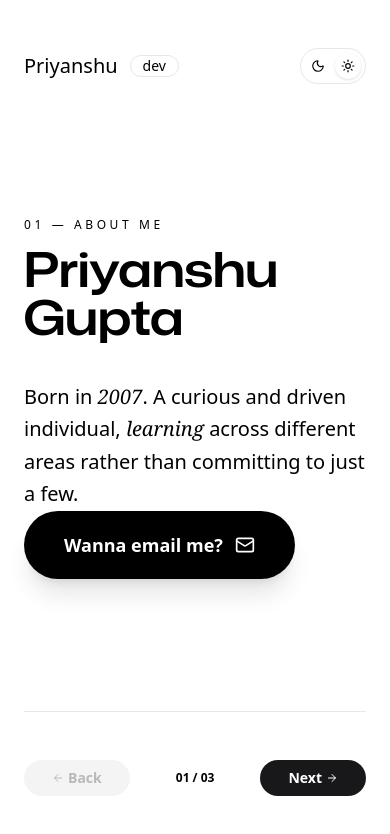
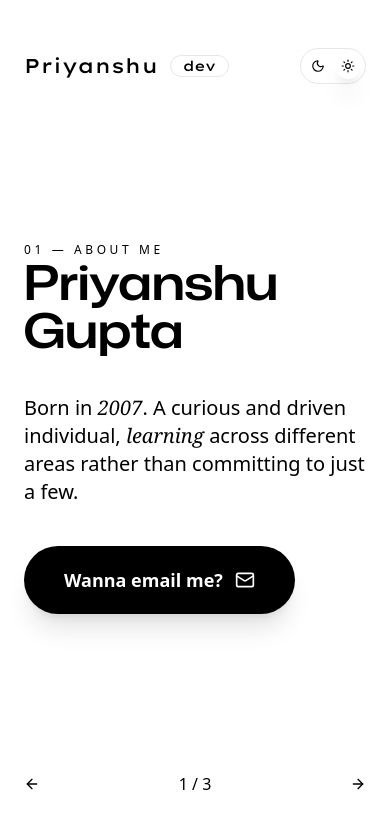
Before and after one commit to Priyansxu/Priyanshu, a Next.js app: page / in a window 390 px wide. Shown: the top 834 px of the page. Built offline with nearby package versions, Linux system fonts and the light colour scheme.

Commit message:
Update page.js

```diff
--- a/app/page.js
+++ b/app/page.js
@@ -36,10 +36,10 @@ const pages = [
     button: "Social medias",
     buttonType: "social",
     links: [
-      { icon: <Github className="w-4 h-4" />, href: "https://github.com/Priyansxu" },
-      { icon: <Instagram className="w-4 h-4" />, href: "https://instagram.com/priyansxu_gupta" },
-      { icon: <Twitter className="w-4 h-4" />, href: "https://x.com/priyansxu_gupta" },
-      { icon: <Send className="w-4 h-4" />, href: "https://t.me/priyansxu_gupta" },
+      { label: "Github", icon: <Github className="w-4 h-4" />, href: "https://github.com/Priyansxu" },
+      { label: "Instagram", icon: <Instagram className="w-4 h-4" />, href: "https://instagram.com/priyansxu_gupta" },
+      { label: "Twitter", icon: <Twitter className="w-4 h-4" />, href: "https://x.com/priyansxu_gupta" },
+      { label: "Telegram", icon: <Send className="w-4 h-4" />, href: "https://t.me/priyansxu_gupta" },
     ],
   },
   {
@@ -72,19 +72,17 @@ export default function Page() {
   return (
     <main className="min-h-screen flex flex-col bg-background dark:bg-black text-foreground">
       <div className="relative z-10 flex flex-col min-h-screen max-w-4xl mx-auto w-full px-6 md:px-12 py-12 md:py-20">
-        <header className="flex items-center justify-between mb-24">
-          <h1 className="text-xl font-medium flex items-center gap-3">
+        <header className="flex items-center justify-between mb-24 md:mb-32">
+          <h1 className="text-xl font-medium font-lexend flex items-center gap-3">
             Priyanshu
-            <div className="text-sm rounded-3xl px-3 border bg-white text-black">
-              dev
-            </div>
+            <div className="text-sm rounded-3xl px-3 border bg-white text-black">dev</div>
           </h1>
 
-          <div className="flex gap-1 p-1 rounded-3xl border bg-card">
+          <div className="flex gap-1 p-1 rounded-3xl bg-card border">
             <button onClick={() => setTheme("dark")} className="p-1.5">
               <Moon className="w-3.5 h-3.5" />
             </button>
-            <button onClick={() => setTheme("light")} className="p-1.5 rounded-full bg-white shadow">
+            <button onClick={() => setTheme("light")} className="p-1.5 rounded-full bg-white shadow-xl">
               <Sun className="w-3.5 h-3.5" />
             </button>
           </div>
@@ -97,78 +95,53 @@ export default function Page() {
               initial={{ opacity: 0, y: 20 }}
               animate={{ opacity: 1, y: 0 }}
               exit={{ opacity: 0, y: -20 }}
-              transition={{ duration: 0.45, ease: [0.19, 1, 0.22, 1] }}
+              transition={{ duration: 0.5, ease: [0.19, 1, 0.22, 1] }}
               className="space-y-10"
             >
-              <div className="space-y-3">
+              <div>
                 <div className="text-primary text-xs tracking-[0.3em] uppercase">
                   {current.id} — {current.subtitle}
                 </div>
-                <h2 className="text-5xl md:text-8xl font-mona">
-                  {current.title}
-                </h2>
+                <h2 className="text-5xl md:text-8xl font-mona">{current.title}</h2>
               </div>
 
-              <p className="text-xl md:text-2xl leading-relaxed text-muted-foreground max-w-xl">
-                {current.text}
-              </p>
+              <p className="text-xl md:text-2xl text-muted-foreground max-w-xl">{current.text}</p>
 
               {current.buttonType !== "social" ? (
-                <Link href={current.action}>
-                  <motion.div
-                    whileHover={{ scale: 1.04 }}
-                    whileTap={{ scale: 0.97 }}
-                    className="inline-flex items-center gap-3 px-10 py-5 rounded-full font-bold text-lg shadow-xl bg-black text-white dark:bg-white dark:text-black cursor-pointer"
-                  >
-                    {current.button}
-                    {current.buttonType === "default" && <ArrowRight className="w-5 h-5" />}
-                    {current.buttonType === "email" && <Mail className="w-5 h-5" />}
-                  </motion.div>
+                <Link
+                  href={current.action}
+                  target={current.action?.startsWith("http") ? "_blank" : undefined}
+                  className="inline-flex items-center gap-3 px-10 py-5 rounded-full font-bold text-lg shadow-xl bg-black text-white dark:bg-white dark:text-black"
+                >
+                  {current.button}
+                  {current.buttonType === "email" && <Mail className="w-5 h-5" />}
+                  {current.buttonType === "default" && <ArrowRight className="w-5 h-5" />}
                 </Link>
               ) : (
-                <div className="inline-flex items-center gap-4 px-10 py-5 rounded-full font-bold text-lg shadow-xl bg-black text-white dark:bg-white dark:text-black">
+                <div className="inline-flex items-center gap-3 px-10 py-5 rounded-full font-bold text-lg shadow-xl bg-black text-white dark:bg-white dark:text-black">
                   {current.button}
-                  {current.links.map((l, i) => (
-                    <motion.a
-                      key={l.href}
-                      href={l.href}
-                      target="_blank"
-                      rel="noopener noreferrer"
-                      whileHover={{ scale: 1.2 }}
-                      initial={{ opacity: 0, scale: 0.8 }}
-                      animate={{ opacity: 1, scale: 1 }}
-                      transition={{ delay: i * 0.05 }}
-                    >
-                      {l.icon}
-                    </motion.a>
-                  ))}
+                  <div className="flex gap-3">
+                    {current.links.map((link) => (
+                      <Link key={link.href} href={link.href} target="_blank">
+                        {link.icon}
+                      </Link>
+                    ))}
+                  </div>
                 </div>
               )}
             </motion.div>
           </AnimatePresence>
         </section>
 
-        <footer className="mt-24 flex items-center justify-between border-t pt-12">
-          <button
-            onClick={() => setPage(p => Math.max(p - 1, 0))}
-            disabled={page === 0}
-            className="flex items-center gap-1 px-7 py-2 rounded-3xl text-sm font-bold bg-zinc-200 text-zinc-600 disabled:opacity-40"
-          >
-            <ArrowLeft className="w-3 h-3" />
-            Back
+        <footer className="mt-24 flex items-center justify-between">
+          <button onClick={() => setPage(p => Math.max(p - 1, 0))} disabled={page === 0}>
+            <ArrowLeft className="w-4 h-4" />
           </button>
 
-          <div className="text-xs font-bold">
-            0{page + 1} / 0{pages.length}
-          </div>
+          <span>{page + 1} / {pages.length}</span>
 
-          <button
-            onClick={() => setPage(p => Math.min(p + 1, pages.length - 1))}
-            disabled={page === pages.length - 1}
-            className="flex items-center gap-1 px-7 py-2 rounded-3xl text-sm font-bold bg-zinc-900 text-white disabled:opacity-40"
-          >
-            Next
-            <ArrowRight className="w-3 h-3" />
+          <button onClick={() => setPage(p => Math.min(p + 1, pages.length - 1))} disabled={page === pages.length - 1}>
+            <ArrowRight className="w-4 h-4" />
           </button>
         </footer>
       </div>
```
